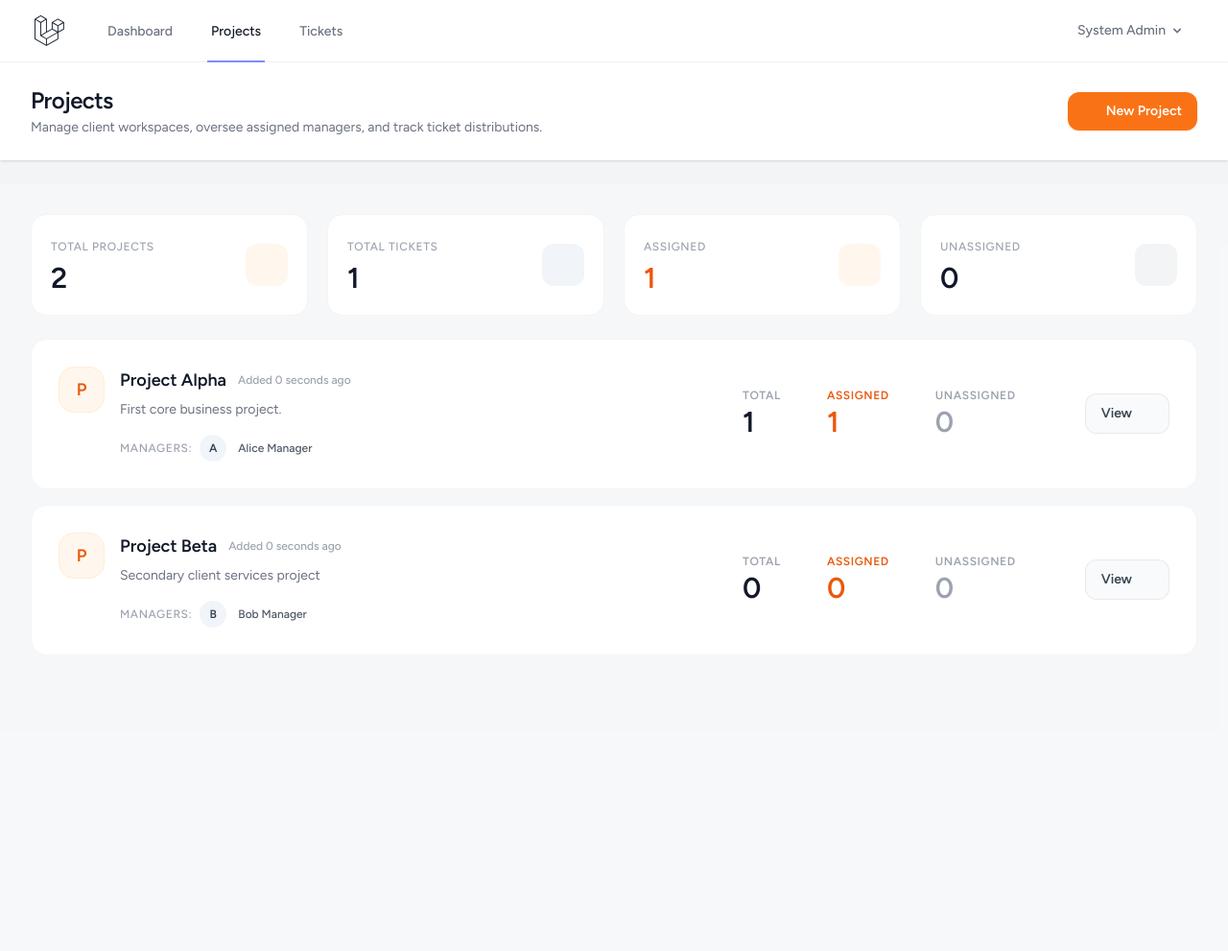
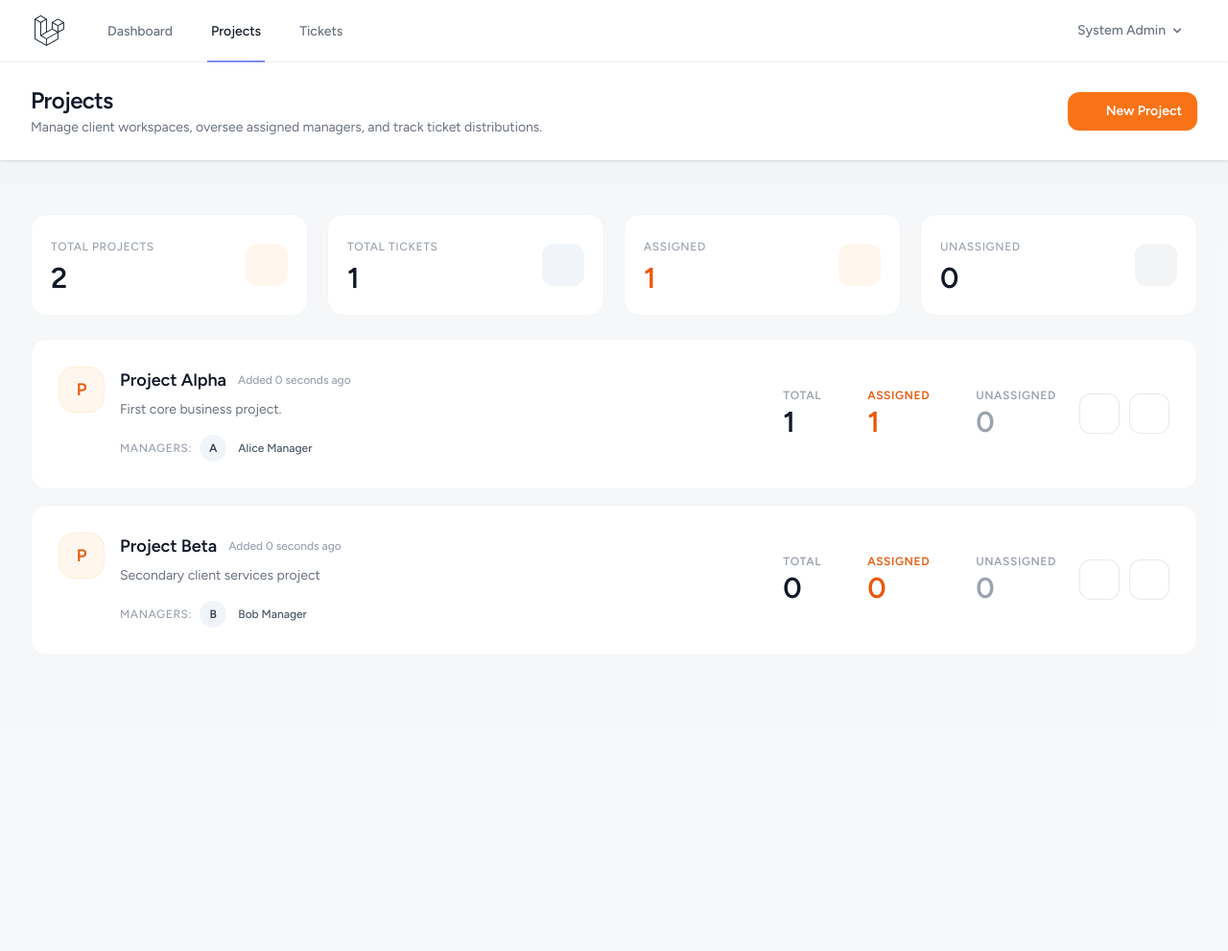
Before and after one commit to partha51613/trail-ticketing-system, a Laravel app: page /projects in a window 1280 px wide. Shown: the whole page at 96% size. Run offline with Laravel 12, Linux system fonts and the light colour scheme; a user stored in the database is signed in; data comes from the database, SQL or seed files in the repository; style sheets or scripts are compiled from the project's sources; some libraries are stand-ins or nearby versions.

Commit message:
fix: All are buttons and have borders

```diff
--- a/resources/views/projects/index.blade.php
+++ b/resources/views/projects/index.blade.php
@@ -190,19 +190,19 @@
                                 </div>
 
                                 <!-- Far Right: Quick Actions -->
-                                <div class="flex items-center justify-end gap-2 shrink-0">
+                                <div class="flex items-center justify-end gap-2.5 shrink-0">
                                     @can('update', $project)
                                         <a href="{{ route('projects.edit', $project) }}"
-                                            class="inline-flex items-center justify-center p-2.5 rounded-xl text-gray-400 hover:text-gray-700 hover:bg-gray-100 transition-colors"
+                                            class="inline-flex items-center justify-center p-2.5 rounded-xl text-gray-500 bg-white hover:text-gray-900 hover:bg-gray-50 border border-gray-200/90 hover:border-gray-300 shadow-xs transition-all"
                                             title="{{ __('Edit Project') }}">
                                             <x-heroicon-m-pencil-square class="w-5 h-5" />
                                         </a>
                                     @endcan
 
                                     <a href="{{ route('projects.show', $project) }}"
-                                        class="inline-flex items-center justify-center gap-x-1.5 px-4 py-2.5 rounded-xl text-sm font-semibold text-gray-700 bg-gray-50 hover:bg-brand-50 hover:text-brand-600 border border-gray-200/80 hover:border-brand-200 transition-all">
-                                        <span>{{ __('View') }}</span>
-                                        <x-heroicon-m-arrow-up-right class="w-4 h-4" />
+                                        class="inline-flex items-center justify-center p-2.5 rounded-xl text-gray-600 bg-white hover:text-brand-600 hover:bg-brand-50 border border-gray-200/90 hover:border-brand-300 shadow-xs transition-all"
+                                        title="{{ __('View Project') }}">
+                                        <x-heroicon-m-arrow-up-right class="w-5 h-5" />
                                     </a>
                                 </div>
 
```
